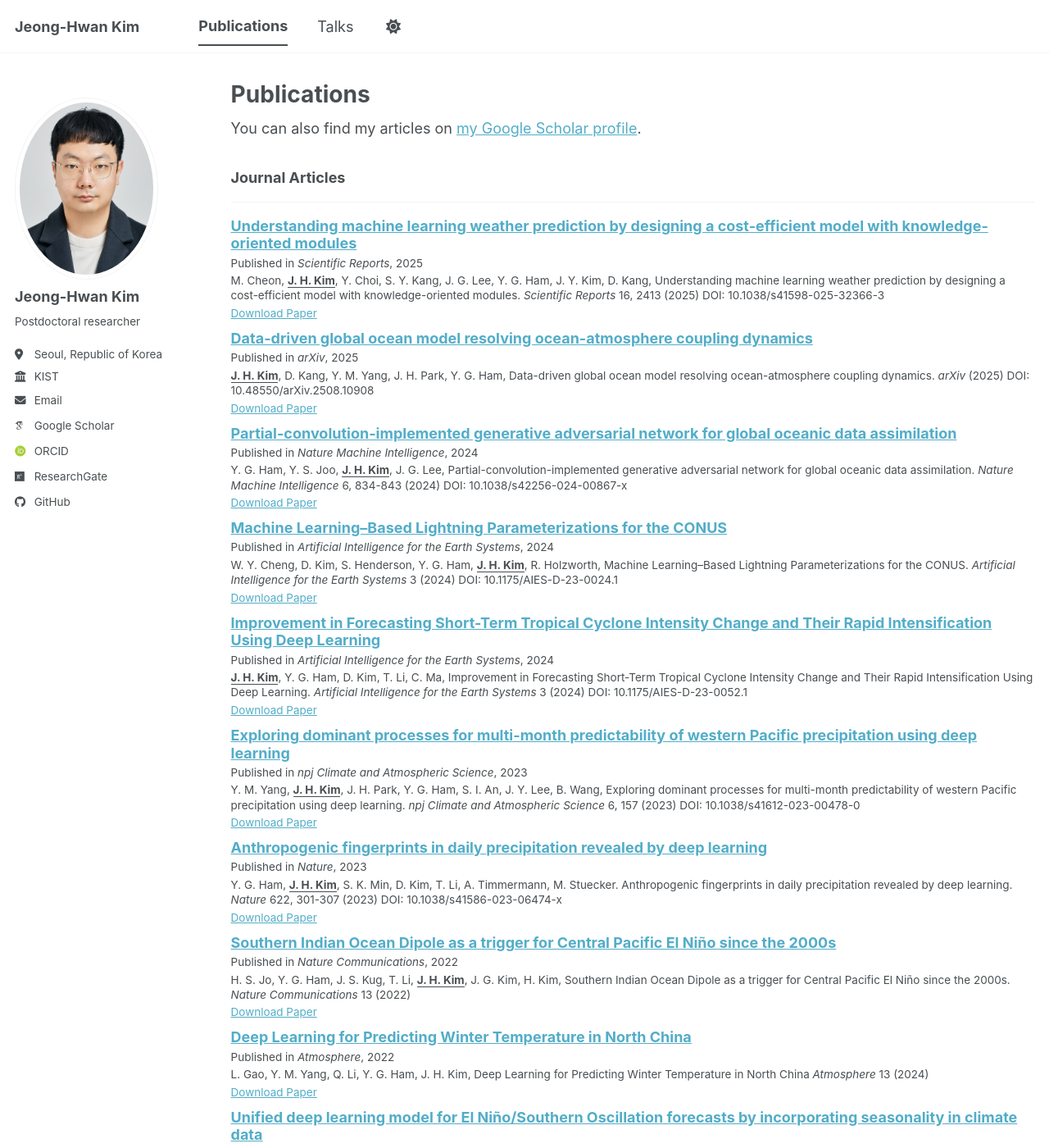
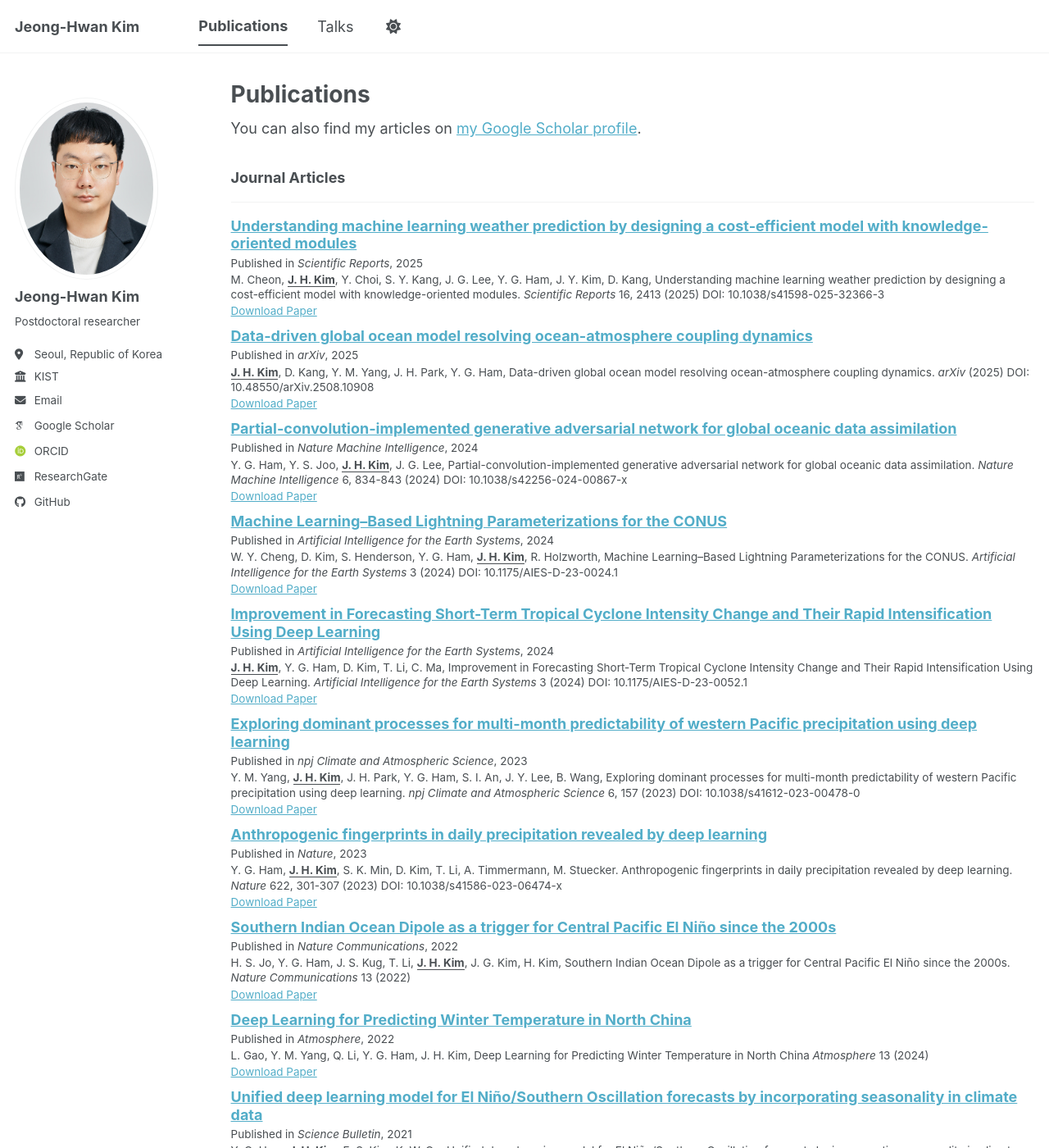
Before and after one commit to jeonghwan723/jeonghwan723.github.io, a Jekyll site: the page built from _pages/publications.html, in a window 1280 px wide and 1400 px high. Shown: the whole window at 82% size. Built offline with Jekyll 4.4.1, drawn with Linux system fonts in a browser that asks for light colours; some web fonts are replaced; a script bundle is joined from its source files by our own code; library files that are not in the unit come from our copies.

Commit message:
Update _publications.scss

```diff
--- a/_sass/layout/_publications.scss
+++ b/_sass/layout/_publications.scss
@@ -16,9 +16,18 @@
   }
 
   .archive__item-excerpt,
-  p {
+  .archive__item p {
     font-size: $type-size-6;
-    margin: 0.25em 0;
+    margin: 0.15em 0;
     line-height: 1.35;
   }
+
+  /* tighter spacing for venue/excerpt/download lines */
+  .archive__item-excerpt {
+    margin-top: 0.1em;
+  }
+
+  .archive__item p + p {
+    margin-top: 0.1em;
+  }
 }
```
